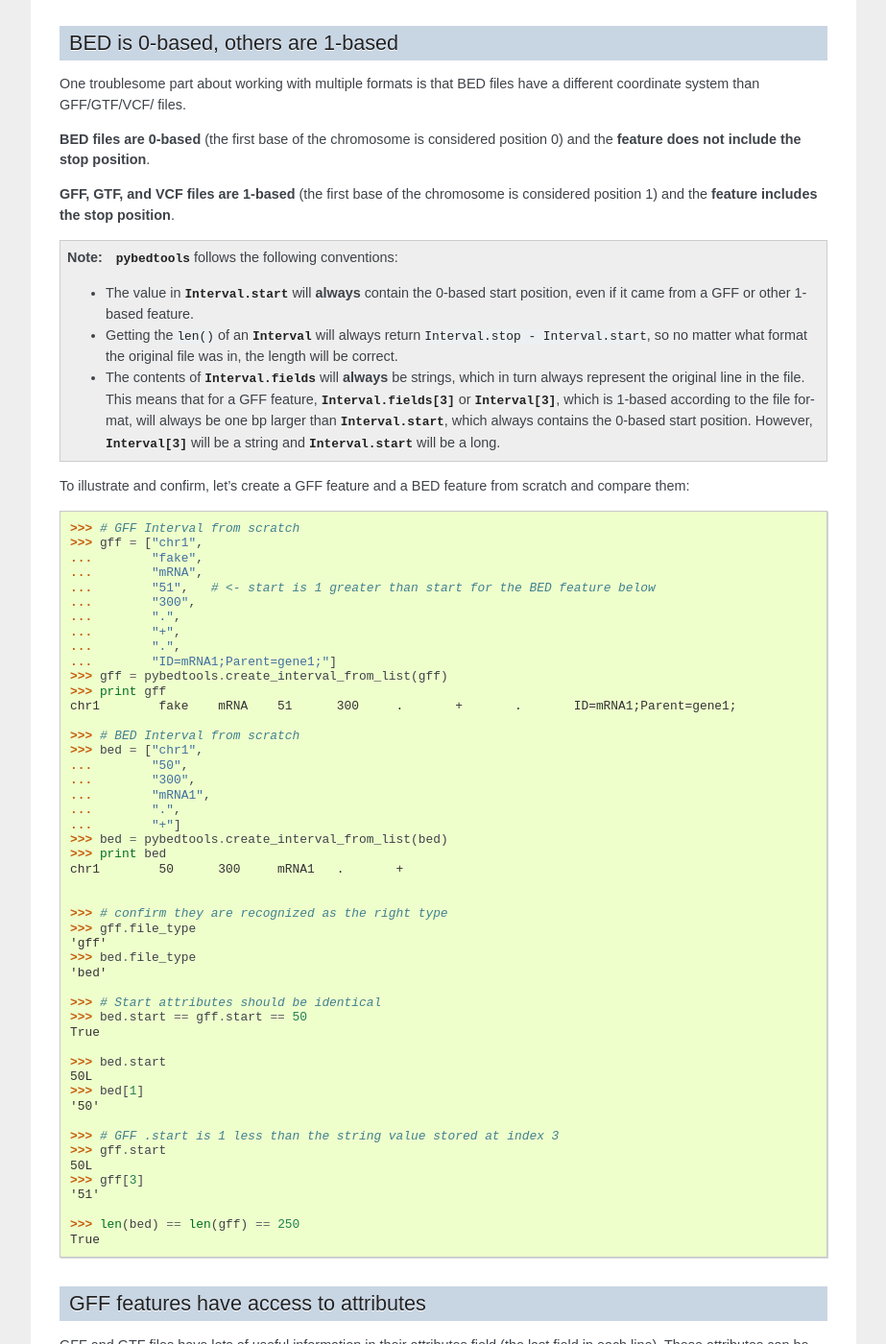
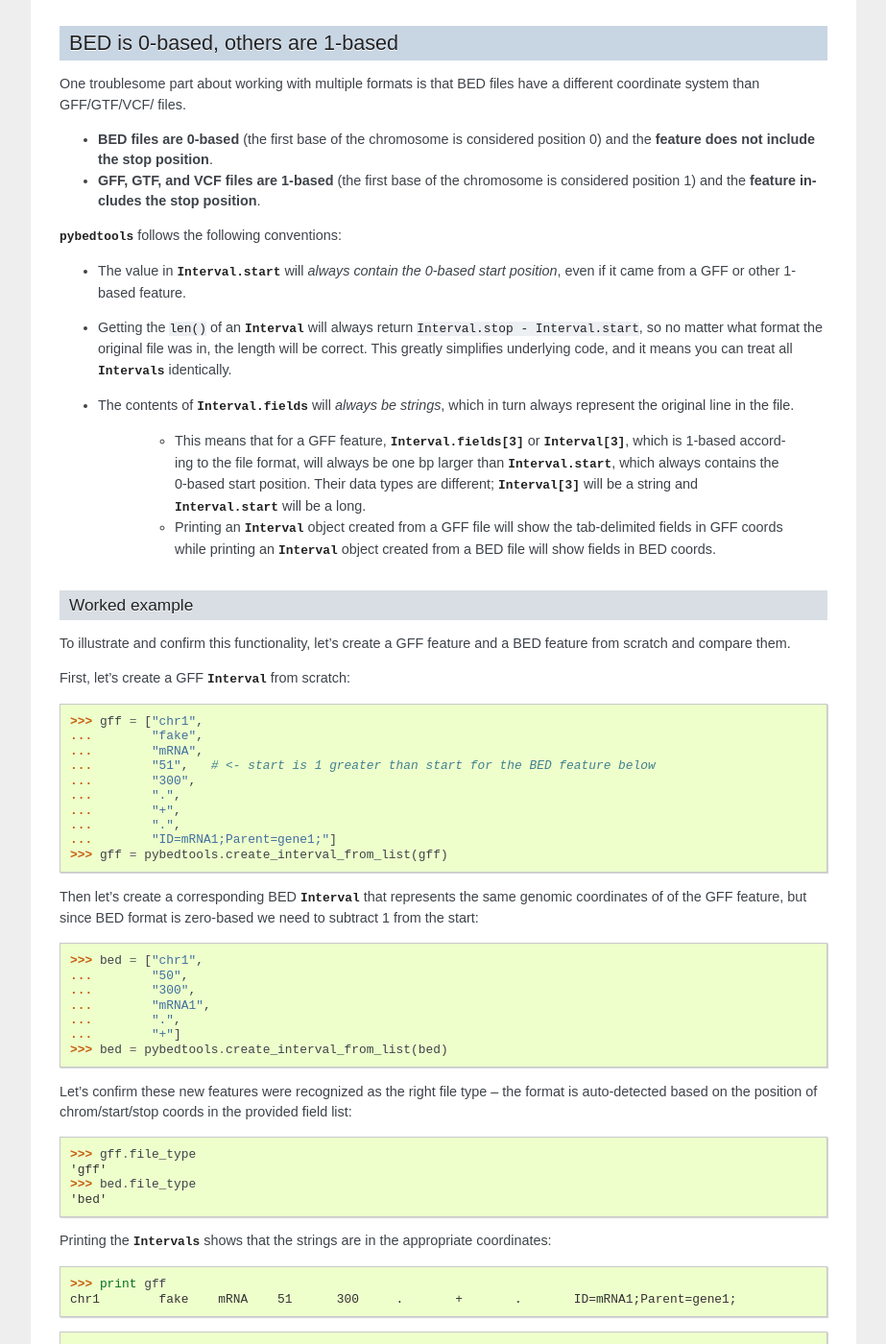
Before and after one commit to daler/pybedtools, a Sphinx documentation site: the page built from docs/source/intervals.rst, in a window 1280 px wide and 1400 px high, scrolled down 1982 px. Shown: the whole window at 96% size, without its empty margins (198-1121 px from the left). Built offline with Sphinx 7.4.7, drawn with Linux system fonts in a browser that asks for light colours; the version number could not be read and is left out; comment, search, counter and statistics services are not loaded; some of the changed text lies outside the part shown.

Commit message:
clarification on intervals/coords and worked example

```diff
--- a/docs/source/intervals.rst
+++ b/docs/source/intervals.rst
@@ -132,46 +132,56 @@ the `fields` attribute that is actually being indexed into.
     >>> len(f.fields)
     10
 
+.. _zero_based_coords:
 
 BED is 0-based, others are 1-based
 ----------------------------------
 One troublesome part about working with multiple formats is that BED files
 have a different coordinate system than GFF/GTF/VCF/ files.
 
-**BED files are 0-based** (the first base of the chromosome is considered
-position 0) and the **feature does not include the stop position**.
+* **BED files are 0-based** (the first base of the chromosome is considered
+  position 0) and the **feature does not include the stop position**.
 
-**GFF, GTF, and VCF files are 1-based** (the first base of the chromosome
-is considered position 1) and the **feature includes the stop position**.
+* **GFF, GTF, and VCF files are 1-based** (the first base of the chromosome
+  is considered position 1) and the **feature includes the stop position**.
 
-.. note::
+:mod:`pybedtools` follows the following conventions:
 
-    :mod:`pybedtools` follows the following conventions:
+* The value in :attr:`Interval.start` will *always contain the
+  0-based start position*, even if it came from a GFF or other 1-based
+  feature.
 
-    * The value in :attr:`Interval.start` will **always** contain the
-      0-based start position, even if it came from a GFF or other 1-based
-      feature.
+* Getting the `len()` of an :class:`Interval` will always return
+  `Interval.stop - Interval.start`, so no matter what format the
+  original file was in, the length will be correct.  This greatly simplifies
+  underlying code, and it means you can treat all :class:`Intervals`
+  identically.
 
-    * Getting the `len()` of an :class:`Interval` will always return
-      `Interval.stop - Interval.start`, so no matter what format the
-      original file was in, the length will be correct.
+* The contents of :attr:`Interval.fields` will *always be strings*,
+  which in turn always represent the original line in the file.
 
-    * The contents of :attr:`Interval.fields` will **always** be strings,
-      which in turn always represent the original line in the file.  This
-      means that for a GFF feature, :attr:`Interval.fields[3]` or
+    * This means that for a GFF feature, :attr:`Interval.fields[3]` or
       :attr:`Interval[3]`, which is 1-based according to the file format,
       will always be one bp larger than :attr:`Interval.start`, which
-      always contains the 0-based start position.  However,
-      :attr:`Interval[3]` will be a string and
+      always contains the 0-based start position.  Their data types
+      are different; :attr:`Interval[3]` will be a string and
       :attr:`Interval.start` will be a long.
 
-To illustrate and confirm, let's create a GFF feature and a BED feature
-from scratch and compare them:
+    * Printing an :class:`Interval` object created from a GFF file will
+      show the tab-delimited fields in GFF coords while printing an
+      :class:`Interval` object created from a BED file will show fields in
+      BED coords.
+
+Worked example
+~~~~~~~~~~~~~~
+To illustrate and confirm this functionality, let's create a GFF feature and
+a BED feature from scratch and compare them.
+
+First, let's create a GFF :class:`Interval` from scratch:
 
 .. doctest::
     :options: +NORMALIZE_WHITESPACE
 
-    >>> # GFF Interval from scratch
     >>> gff = ["chr1",
     ...        "fake",
     ...        "mRNA",
@@ -182,10 +192,16 @@ from scratch and compare them:
     ...        ".",
     ...        "ID=mRNA1;Parent=gene1;"]
     >>> gff = pybedtools.create_interval_from_list(gff)
-    >>> print gff
-    chr1	fake	mRNA	51	300	.	+	.	ID=mRNA1;Parent=gene1;
 
-    >>> # BED Interval from scratch
+
+
+Then let's create a corresponding BED :class:`Interval` that represents the
+same genomic coordinates of of the GFF feature, but since BED format is
+zero-based we need to subtract 1 from the start:
+
+.. doctest::
+    :options: +NORMALIZE_WHITESPACE
+
     >>> bed = ["chr1",
     ...        "50",
     ...        "300",
@@ -193,30 +209,73 @@ from scratch and compare them:
     ...        ".",
     ...        "+"]
     >>> bed = pybedtools.create_interval_from_list(bed)
-    >>> print bed
-    chr1	50	300	mRNA1	.	+
 
+Let's confirm these new features were recognized as the right file type --
+the format is auto-detected based on the position of chrom/start/stop coords in
+the provided field list:
 
-    >>> # confirm they are recognized as the right type
+.. doctest::
+    :options: +NORMALIZE_WHITESPACE
+
     >>> gff.file_type
     'gff'
     >>> bed.file_type
     'bed'
 
-    >>> # Start attributes should be identical
+Printing the :class:`Intervals` shows that the strings are in the appropriate
+coordinates:
+
+.. doctest::
+    :options: +NORMALIZE_WHITESPACE
+
+    >>> print gff
+    chr1	fake	mRNA	51	300	.	+	.	ID=mRNA1;Parent=gene1;
+
+.. doctest::
+    :options: +NORMALIZE_WHITESPACE
+
+    >>> print bed
+    chr1	50	300	mRNA1	.	+
+
+Since `start` attributes are always zero-based, the GFF and BED `start` values
+should be identical:
+
+.. doctest::
+    :options: +NORMALIZE_WHITESPACE
+
     >>> bed.start == gff.start == 50
     True
+
+For the BED feature, the second string field (representing the start position)
+and the `start` attribute should both be `50` (though one is an integer and the
+other is a string) . . .
+
+.. doctest::
+    :options: +NORMALIZE_WHITESPACE
 
     >>> bed.start
     50L
     >>> bed[1]
     '50'
 
-    >>> # GFF .start is 1 less than the string value stored at index 3
+. . . but for the GFF feature, they differ -- the `start` attribute is
+zero-based while the string representation (the fourth field of a GFF file)
+remains in one-based GFF coords:
+
+.. doctest::
+    :options: +NORMALIZE_WHITESPACE
+
     >>> gff.start
     50L
     >>> gff[3]
     '51'
+
+As long as we use the integer `start` attributes, we can treat the
+:class:`Interval` objects identically, without having to check for their format
+every time:
+
+.. doctest::
+    :options: +NORMALIZE_WHITESPACE
 
     >>> len(bed) == len(gff) == 250
     True
```
